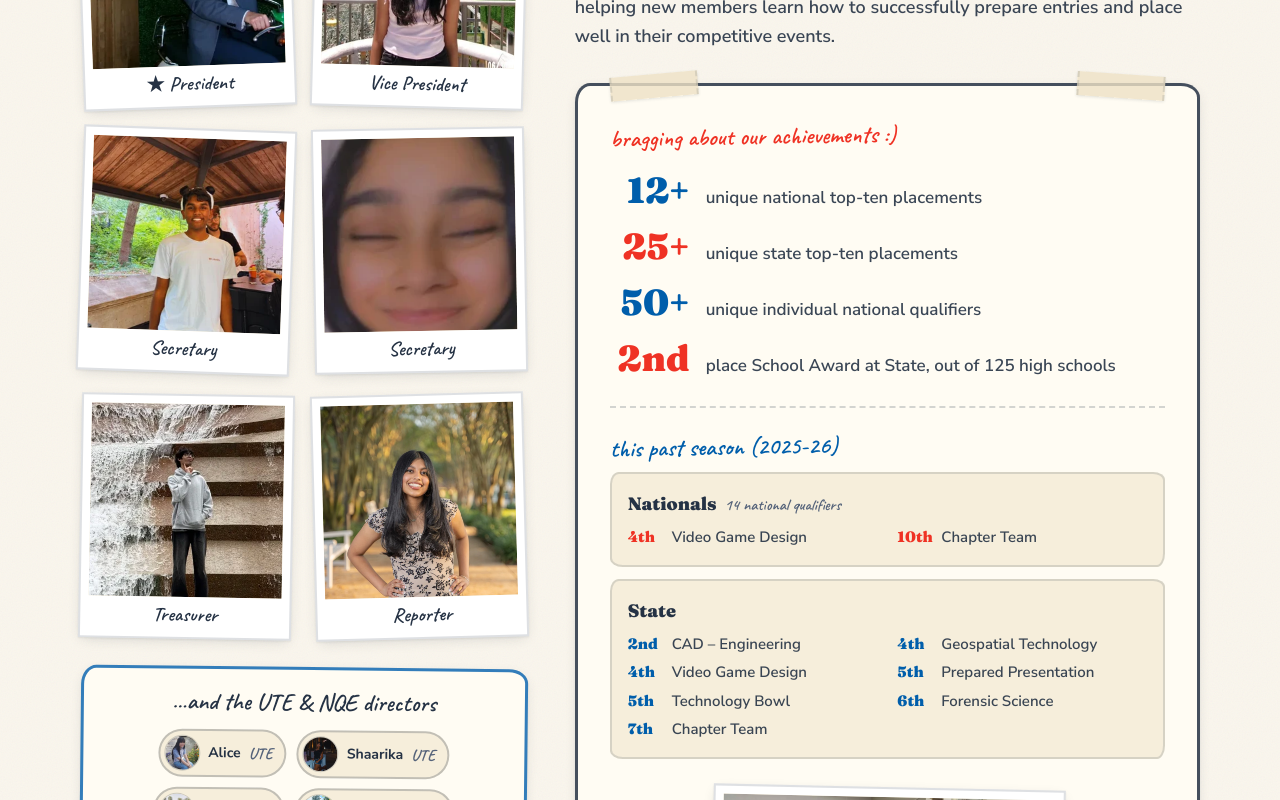
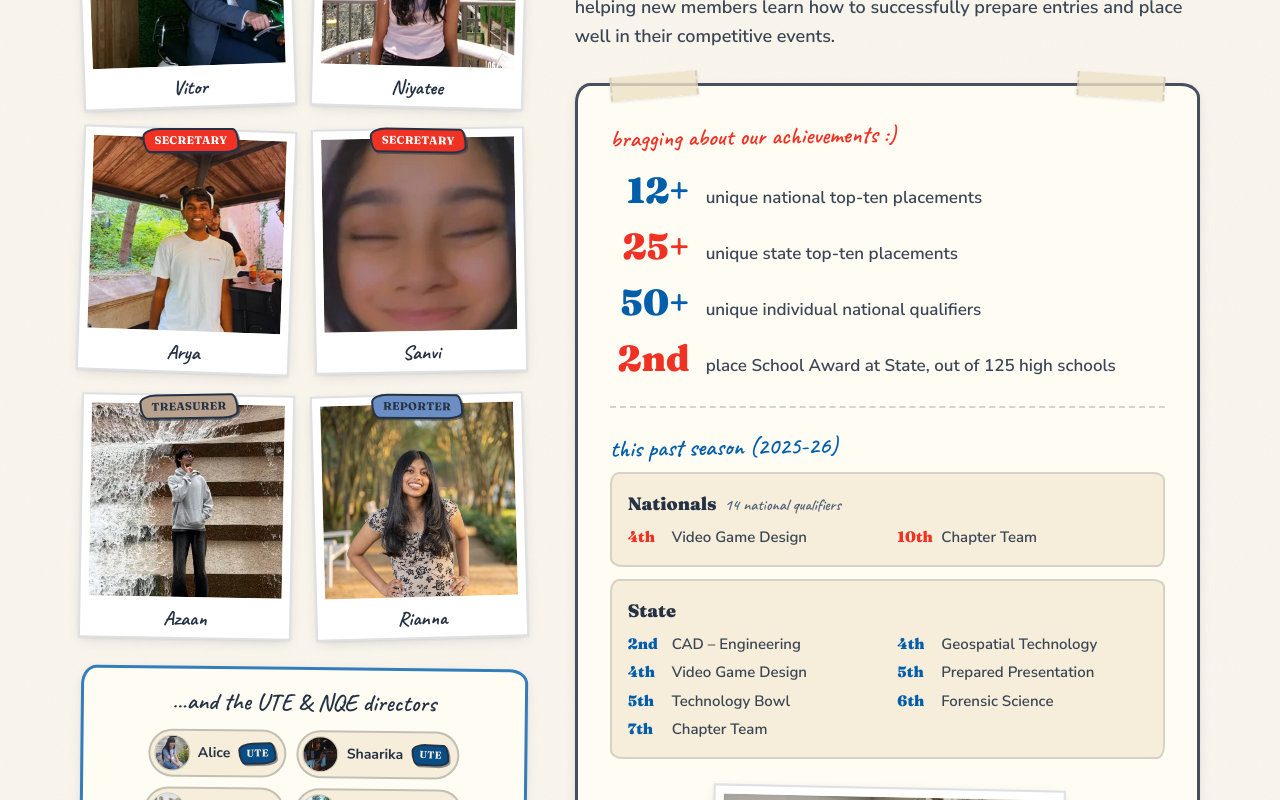
Before and after one commit to aryasalem09/slhs-tsa-website, a Next.js app: page /about in a window 1280 px wide. Shown: the part 300-1100 px from the top of the page. Built offline with nearby package versions, Linux system fonts and the light colour scheme.

Commit message:
add colored role sticker tabs to About page leadership

```diff
--- a/src/app/about/page.tsx
+++ b/src/app/about/page.tsx
@@ -22,6 +22,18 @@ const POLAROID_TILTS = [
   "rotate-1",
   "-rotate-[1.5deg]",
 ];
+
+// A distinct sticker color per role, keyed by both full role and director shortRole.
+const ROLE_TAB: Record<string, string> = {
+  President: "bg-spartan-orange text-ink",
+  "Vice President": "bg-tsa-blue text-cream",
+  Secretary: "bg-tsa-red text-white",
+  Treasurer: "bg-locker text-ink",
+  Reporter: "bg-soft-blue-deep text-ink",
+  UTE: "bg-tsa-blue-deep text-cream",
+  NQE: "bg-tsa-red-deep text-white",
+};
+const DEFAULT_TAB = "bg-tsa-blue text-cream";
 
 export default function AboutPage() {
   const exec = officers.filter((o) => o.group === "exec");
@@ -51,6 +63,7 @@ export default function AboutPage() {
                   href="/officers"
                   className="group block border-2 border-ink/15 bg-white p-2 pb-1 shadow-paper transition hover:-translate-y-1 hover:rotate-0 hover:shadow-lift"
                 >
+                  <span className="relative block">
                     <span className="relative block aspect-square overflow-hidden bg-cream">
                       <Image
                         src={officer.photo}
@@ -60,8 +73,16 @@ export default function AboutPage() {
                         className="object-cover transition-transform duration-300 group-hover:scale-105"
                       />
                     </span>
-                  <span className="block py-1 text-center font-hand text-xl font-semibold text-ink">
+                    <span
+                      className={`edge-sketch absolute -top-2.5 left-1/2 z-10 -translate-x-1/2 whitespace-nowrap border-2 border-ink px-2.5 py-0.5 font-display text-[11px] font-bold uppercase tracking-wide shadow-[1.5px_1.5px_0_0_rgb(37_50_68_/_0.5)] ${
+                        ROLE_TAB[officer.role] ?? DEFAULT_TAB
+                      } ${i % 2 === 0 ? "-rotate-2" : "rotate-2"}`}
+                    >
                       {officer.role === "President" ? "★ President" : officer.role}
+                    </span>
+                  </span>
+                  <span className="block px-1 pt-2 text-center font-hand text-xl font-bold text-ink">
+                    {officer.name.split(" ")[0]}
                   </span>
                 </Link>
               </li>
@@ -74,11 +95,11 @@ export default function AboutPage() {
               …and the UTE &amp; NQE directors
             </p>
             <ul className="mt-3 flex flex-wrap justify-center gap-2.5">
-              {directors.map((officer) => (
+              {directors.map((officer, i) => (
                 <li key={officer.name}>
                   <Link
                     href="/officers"
-                    className="flex items-center gap-2 rounded-full border-2 border-ink/25 bg-cream py-1 pl-1 pr-3 text-sm font-bold transition hover:border-ink hover:bg-white"
+                    className="flex items-center gap-2 rounded-full border-2 border-ink/25 bg-cream py-1 pl-1 pr-2 text-sm font-bold transition hover:border-ink hover:bg-white"
                   >
                     <span className="relative block h-9 w-9 overflow-hidden rounded-full border border-ink/20">
                       <Image
@@ -90,7 +111,11 @@ export default function AboutPage() {
                       />
                     </span>
                     {officer.name.split(" ")[0]}
-                    <span className="font-hand text-base text-muted-ink">
+                    <span
+                      className={`edge-sketch whitespace-nowrap border-2 border-ink px-1.5 py-0.5 font-display text-[10px] font-bold uppercase tracking-wide shadow-[1.5px_1.5px_0_0_rgb(37_50_68_/_0.5)] ${
+                        ROLE_TAB[officer.shortRole] ?? DEFAULT_TAB
+                      } ${i % 2 === 0 ? "-rotate-2" : "rotate-2"}`}
+                    >
                       {officer.shortRole}
                     </span>
                   </Link>
```
Lines whose indentation alone changed are shown as unchanged.
